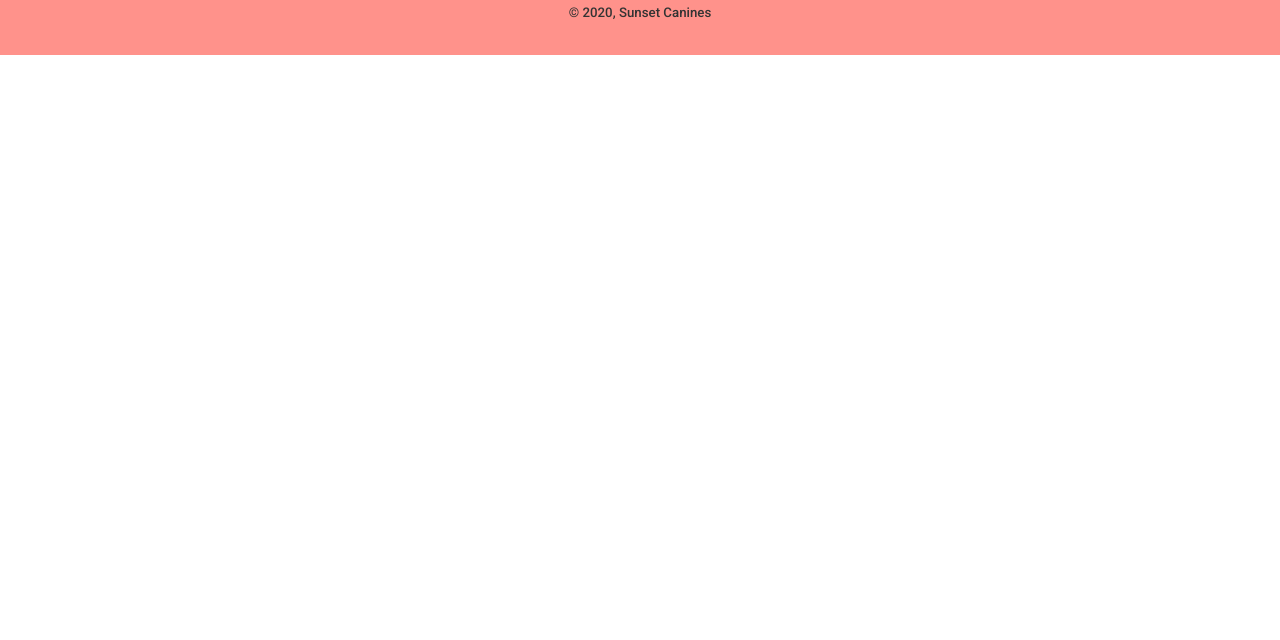
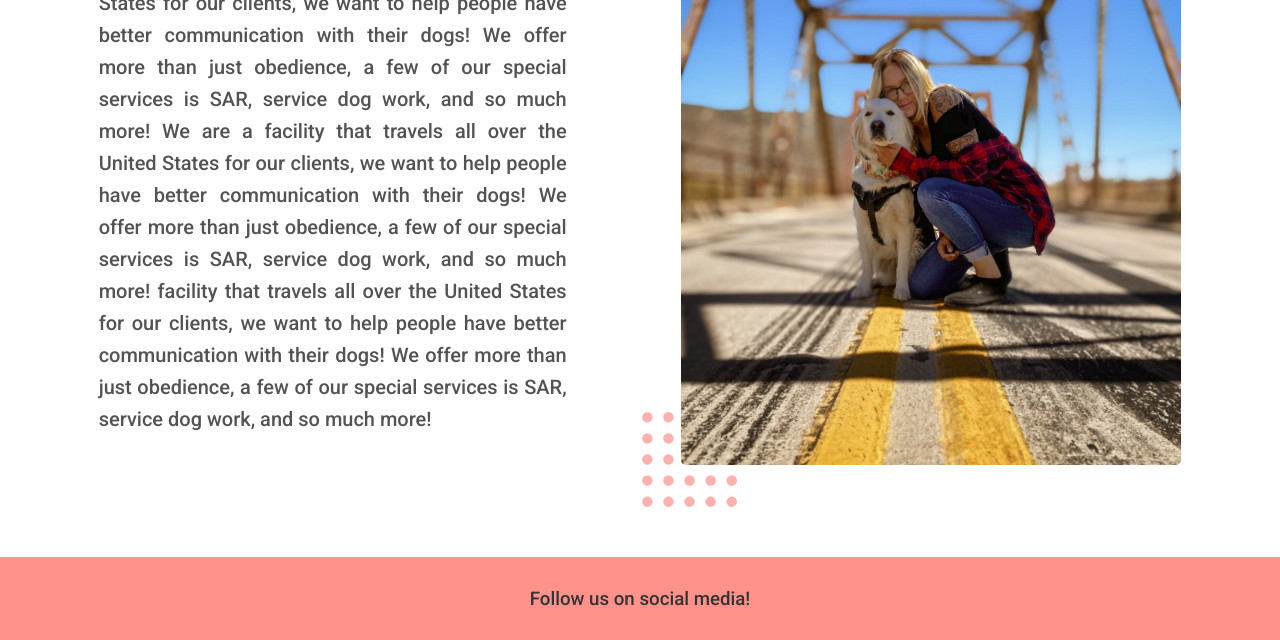
Before and after one commit to mikebabz426/sunset-revamp, a Gatsby site: page /about in a window 1280 px wide. Shown: the part 243-883 px from the top of the page. Before the commit the page ends 800 px from the top, so only its background shows below. Built offline with nearby package versions, Linux system fonts and the light colour scheme; Gatsby itself is replaced by a stand-in of ours.

Commit message:
add about section

```diff
--- a/src/components/footer.jsx
+++ b/src/components/footer.jsx
@@ -6,7 +6,7 @@ import TwitterIcon from "@material-ui/icons/Twitter"
 
 const Container = styled.div`
   width: 100vw;
-  height: 25vh;
+  min-height: 25vh;
   text-align: center;
   background-color: #ff928b;
 `
--- a/src/pages/about.js
+++ b/src/pages/about.js
@@ -1,16 +1,142 @@
 import React from "react"
-import { Link } from "gatsby"
-
 import Layout from "../components/Layout"
 import SEO from "../components/SEO"
+import styled from "styled-components"
+import Img from "gatsby-image"
+import Dots from "../assets/dots.svg"
 
-const AboutPage = () => (
-  <Layout>
-    <SEO title="About" />
-    <h1>Hi from the About page</h1>
+const Showcase = styled.div`
+  max-width: 1280px;
+  min-height: 100vh;
+  margin: 0 auto;
+  display: flex;
+  justify-content: space-evenly;
+  align-items: center;
 
-    <Link to="/">Go back to the homepage</Link>
-  </Layout>
-)
+  @media screen and (max-width: 1024px) {
+    flex-direction: column;
+    margin: 5rem auto;
+  }
+`
+
+const TextArea = styled.div`
+  display: flex;
+  padding: 1rem;
+  padding-top: 0;
+  flex-direction: column;
+  align-items: center;
+  justify-content: center;
+  max-width: 500px;
+
+  @media screen and (max-width: 600px) {
+    max-width: 350px;
+    margin: 4rem auto;
+  }
+`
+const Title = styled.h1`
+  font-size: 50px;
+  text-align: center;
+  font-weight: bold;
+  margin-top: 0;
+`
+
+const Highlight = styled.span`
+  color: #f85a4f;
+`
+const Body = styled.p`
+  text-align: justify;
+  font-size: 20px;
+  line-height: 2rem;
+  color: #535353;
+  font-weight: lighter;
+`
+
+const ImageHolder = styled(Img)`
+  width: 500px;
+  height: 600px;
+  border-radius: 5px;
+
+  @media screen and (max-width: 600px) {
+    width: 250px;
+    height: 300px;
+    margin-bottom: 4rem;
+  }
+`
+const ImageWrap = styled.div`
+  position: relative;
+  display: flex;
+  align-items: center;
+  justify-content: center;
+  padding: 1rem 1rem 0 1rem;
+`
+const StyleElement = styled(Dots)`
+  position: absolute;
+  width: 100px;
+  height: 100px;
+  top: -45px;
+  right: -25px;
+  z-index: 10;
+  opacity: 0.7;
+`
+const SecondaryEle = styled(Dots)`
+  position: absolute;
+  width: 100px;
+  height: 100px;
+  bottom: -45px;
+  left: -25px;
+  z-index: -10;
+  opacity: 0.7;
+  @media screen and (max-width: 600px) {
+    bottom: +5px;
+    left: -25px;
+  }
+`
+
+const AboutPage = ({ data }) => {
+  const { about } = data
+  return (
+    <Layout>
+      <SEO title="About" />
+      <Showcase>
+        <TextArea>
+          <Title>
+            About <Highlight>Us</Highlight>
+          </Title>
+          <Body>
+            We are a facility that travels all over the United States for our
+            clients, we want to help people have better communication with their
+            dogs! We offer more than just obedience, a few of our special
+            services is SAR, service dog work, and so much more! We are a
+            facility that travels all over the United States for our clients, we
+            want to help people have better communication with their dogs! We
+            offer more than just obedience, a few of our special services is
+            SAR, service dog work, and so much more! facility that travels all
+            over the United States for our clients, we want to help people have
+            better communication with their dogs! We offer more than just
+            obedience, a few of our special services is SAR, service dog work,
+            and so much more!
+          </Body>
+        </TextArea>
+        <ImageWrap>
+          <StyleElement></StyleElement>
+          <ImageHolder fluid={about.childImageSharp.fluid} />
+          <SecondaryEle></SecondaryEle>
+        </ImageWrap>
+      </Showcase>
+    </Layout>
+  )
+}
+
+export const query = graphql`
+  {
+    about: file(relativePath: { eq: "about.jpeg" }) {
+      childImageSharp {
+        fluid(jpegQuality: 100) {
+          ...GatsbyImageSharpFluid
+        }
+      }
+    }
+  }
+`
 
 export default AboutPage
--- a/src/pages/index.js
+++ b/src/pages/index.js
@@ -15,6 +15,7 @@ const Headline = styled.h1`
   font-size: 64px;
   text-align: center;
   max-width: 1280px;
+  padding: 0 4rem;
   margin: 0 auto 1.5rem auto;
 
   @media screen and (max-width: 800px) {
@@ -24,6 +25,7 @@ const Headline = styled.h1`
   @media screen and (max-width: 600px) {
     font-size: 28px;
     max-width: 350px;
+    padding: 0 1rem;
   }
 `
 const BgImage = styled(BackgroundImage)`
```
Also changed, not shown: src/assets/dots.svg (added), 4 other files.
